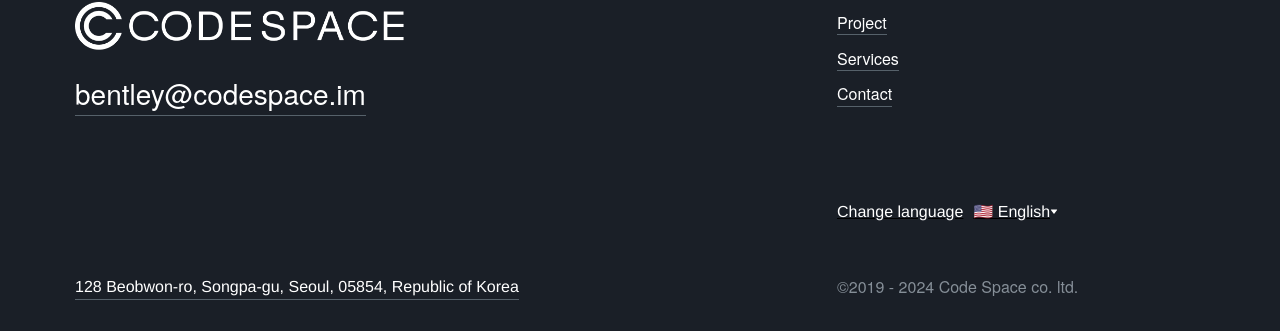
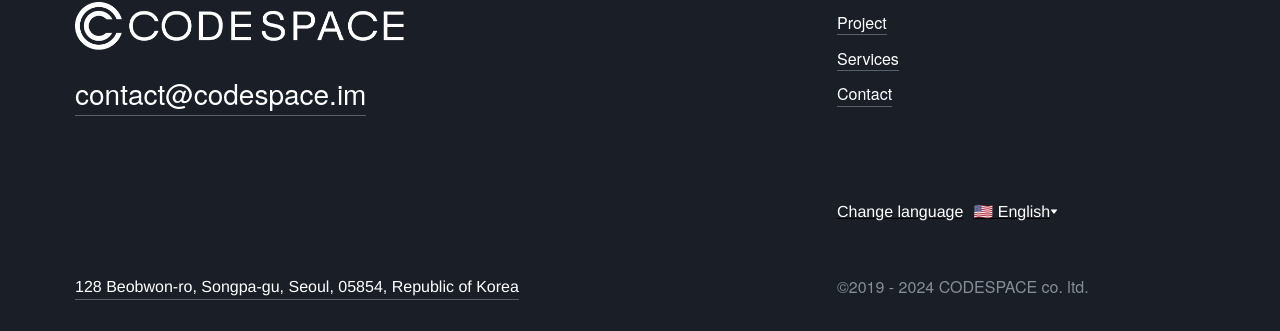
Before and after one commit to seonghojung/codespace_renewal, a Next.js app: page /en/contact in a window 1280 px wide. Shown: the part 1078-1409 px from the top of the page. Built offline with nearby package versions, Linux system fonts and the light colour scheme; a web font is replaced by a local one.

Commit message:
푸터 추가 수정

```diff
--- a/app/[locale]/components/footer.tsx
+++ b/app/[locale]/components/footer.tsx
@@ -240,8 +240,8 @@ export default function Footer({
             </Link>
           </LinkWrap>
           <MailWrap $isView={isView} style={{ animationDelay: "0.2s" }}>
-            <UnderLineLink theme="white" href="mailto:bentley@codespace.im">
-              <MailLinkText>bentley@codespace.im</MailLinkText>
+            <UnderLineLink theme="white" href="mailto:contact@codespace.im">
+              <MailLinkText>contact@codespace.im</MailLinkText>
             </UnderLineLink>
           </MailWrap>
         </ContentsWrap>
@@ -280,7 +280,7 @@ export default function Footer({
           >
             <Name>{localeAddress}</Name>
           </UnderLineLink>
-          <CopyrightText>©2019 - {new Date().getFullYear()} Code Space co. ltd.</CopyrightText>
+          <CopyrightText>©2019 - {new Date().getFullYear()} CODESPACE co. ltd.</CopyrightText>
         </BottomWrapSecond>
       </FooterLayout>
     </FooterWrap>
```
